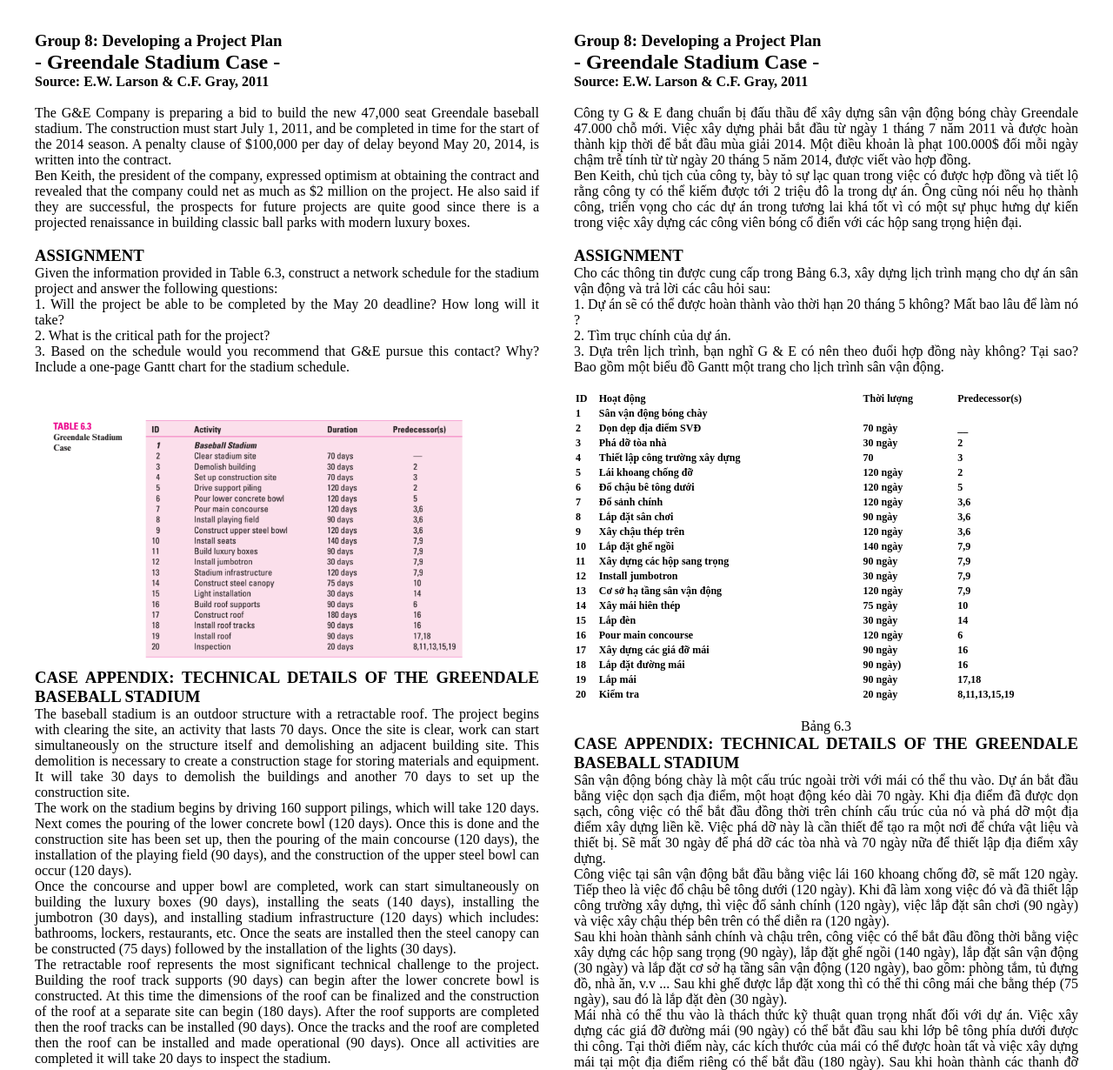
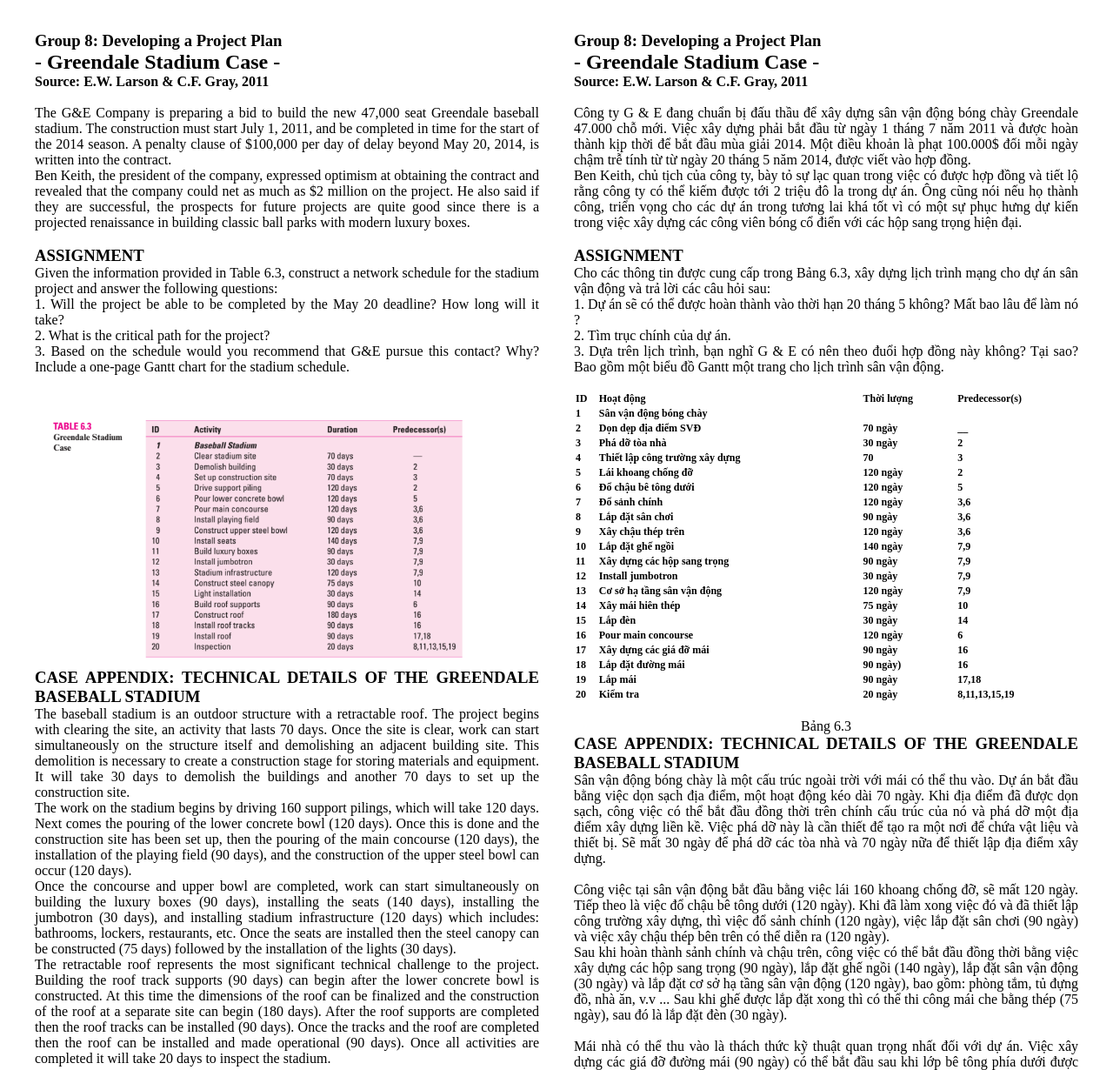
Before and after one commit to vuong2404/Basecase, a plain HTML site: page index.html in a window 1280 px wide. Shown: the top 1230 px of the page at 87% size. Drawn offline with Linux system fonts and the light colour scheme.

Commit message:
update index.html

```diff
--- a/index.html
+++ b/index.html
@@ -274,7 +274,7 @@
                  Sân vận động bóng chày là một cấu trúc ngoài trời với mái có thể thu vào. Dự án bắt đầu bằng việc dọn sạch địa điểm, một hoạt động kéo dài 70 ngày.
                  Khi địa điểm đã được dọn sạch, công việc có thể bắt đầu đồng thời trên chính cấu trúc của nó và phá dỡ một địa điểm xây dựng liền kề.
                  Việc phá dỡ này là cần thiết để tạo ra một nơi để chứa vật liệu và thiết bị.
-                 Sẽ mất 30 ngày để phá dỡ các tòa nhà và 70 ngày nữa để thiết lập địa điểm xây dựng. <br>
+                 Sẽ mất 30 ngày để phá dỡ các tòa nhà và 70 ngày nữa để thiết lập địa điểm xây dựng. <br> <br>
 
                  Công việc tại sân vận động bắt đầu bằng việc lái 160 khoang chống đỡ, sẽ mất 120 ngày.
                  Tiếp theo là việc đổ chậu bê tông dưới (120 ngày).
@@ -283,20 +283,20 @@
 
                  Sau khi hoàn thành sảnh chính và chậu trên, công việc có thể bắt đầu đồng thời bằng việc xây dựng các hộp sang trọng (90 ngày), lắp đặt ghế ngồi (140 ngày), lắp đặt sân vận động (30 ngày)
                  và lắp đặt cơ sở hạ tầng sân vận động (120 ngày), bao gồm: phòng tắm, tủ đựng đồ, nhà ăn, v.v ...
-                 Sau khi ghế được lắp đặt xong thì có thể thi công mái che bằng thép (75 ngày), sau đó là lắp đặt đèn (30 ngày). <br>
+                 Sau khi ghế được lắp đặt xong thì có thể thi công mái che bằng thép (75 ngày), sau đó là lắp đặt đèn (30 ngày). <br><br>
 
                 Mái nhà có thể thu vào là thách thức kỹ thuật quan trọng nhất đối với dự án.
                 Việc xây dựng các giá đỡ đường mái (90 ngày) có thể bắt đầu sau khi lớp bê tông phía dưới được thi công.
                 Tại thời điểm này, các kích thước của mái có thể được hoàn tất và việc xây dựng mái tại một địa điểm riêng có thể bắt đầu (180 ngày).
                 Sau khi hoàn thành các thanh đỡ mái thì các đường mái có thể được lắp đặt (90 ngày).
                 Khi đường ray và mái nhà được hoàn thành thì mái nhà có thể được lắp đặt và đưa vào hoạt động (90 ngày).
-                Sau khi tất cả các hoạt động hoàn thành, sẽ mất 20 ngày để kiểm tra sân vận động.
+                Sau khi tất cả các hoạt động hoàn thành, sẽ mất 20 ngày để kiểm tra sân vận động. <br><br>
 
 
-                 Đối với mục đích của trường hợp này, giả sử như sau:<br>
-                 1. Các ngày lễ sau đây được áp dụng: Ngày 1 tháng 1, Ngày tưởng niệ<br>
-                 2. Nếu ngày lễ rơi vào thứ bảy thì thứ sáu sẽ được nghỉ thêm một ngày, và nếu rơi vào chủ nhật thì thứ hai sẽ được nghỉ thêm một ngày. <br>
-                 3. Đội xây dựng làm việc từ thứ Hai đến thứ Sáu
+                 Đối với mục đích của tình huống này, giả sử như sau: <br>
+                 1. Các ngày lễ sau đây được tuân thủ: Ngày 1 tháng 1, Ngày tưởng niệm (thứ Hai cuối cùng của tháng 5), 4 tháng 7, Ngày Lao động (thứ Hai đầu tiên của tháng 9), Lễ Tạ ơn (thứ Năm thứ 4 của tháng 11), 25 và 26 tháng 12.<br>
+                 2. Nếu ngày lễ rơi vào thứ bảy thì thứ sáu sẽ được nghỉ thêm một ngày, và nếu rơi vào chủ nhật thì thứ hai sẽ được nghỉ thêm một ngày.<br>
+                 3. Đội xây dựng làm việc từ thứ Hai đến thứ Sáu<br>
             </div>
         </div>
     </div>
```
